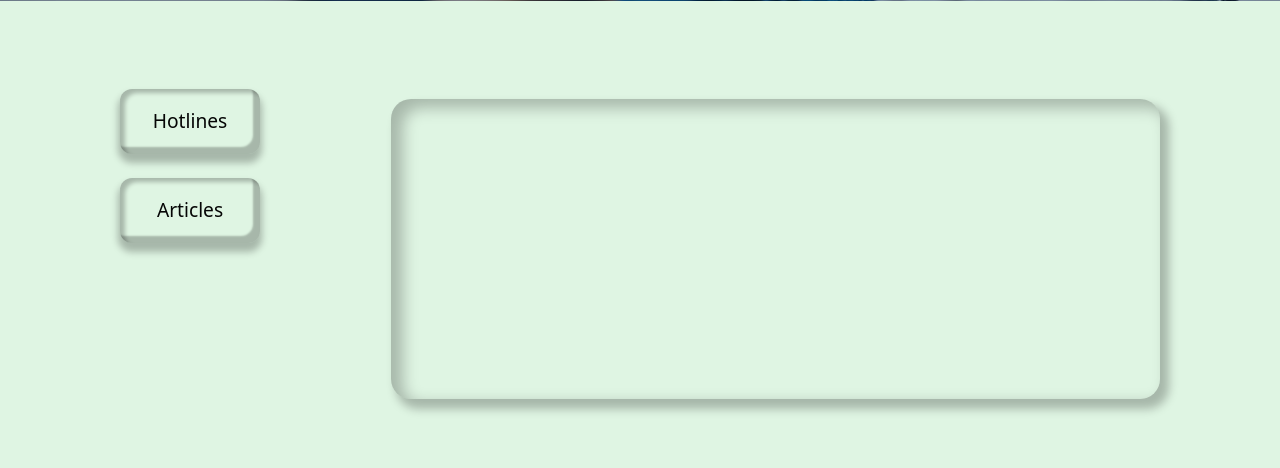
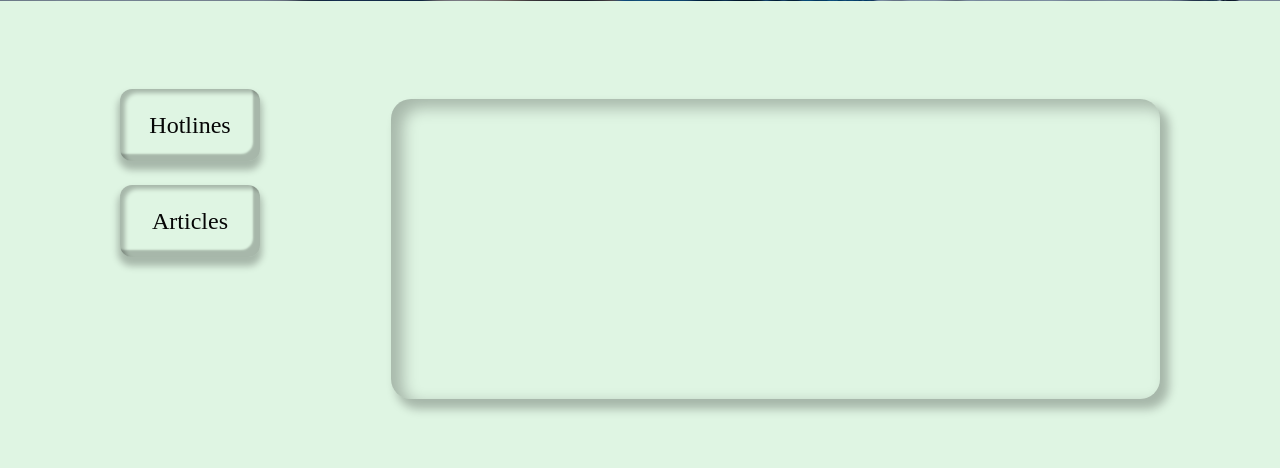
Before and after one commit to Mind-Connect/wd-mindconnect, a PHP site: page / in a window 1280 px wide. Shown: the part 843-1311 px from the top of the page. Run offline with PHP 8.4, Linux system fonts and the light colour scheme; some web fonts are replaced.

Commit message:
hernandez

```diff
--- a/style.css
+++ b/style.css
@@ -43,8 +43,9 @@ body {
   border-radius: 12px;
   box-shadow: 0px 7px 7px 2px rgba(0,0,0,.25), inset -7px -7px 2px 0px rgba(0,0,0,.25), inset 5px 4px 4px 0px rgba(0,0,0,.25);
   color: rgb(5, 5, 5);
-  font-size: 1.2rem;
+  font-size: 1.5rem;
   font-weight: 500;
+  font-family:'Lora', serif;
   backdrop-filter: blur(4px);
   transition: background 0.2s;
   margin-bottom: 24px;
```
